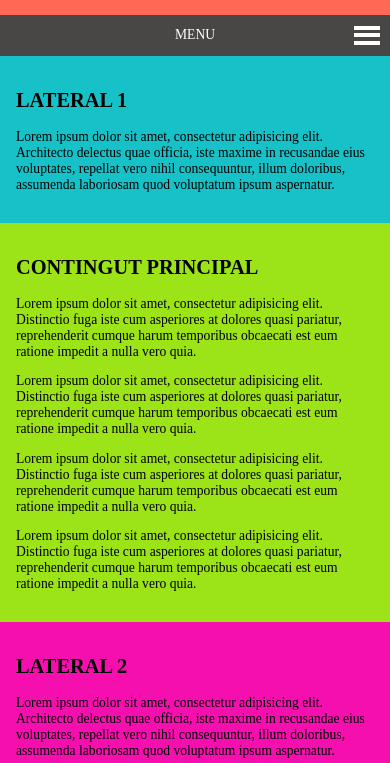
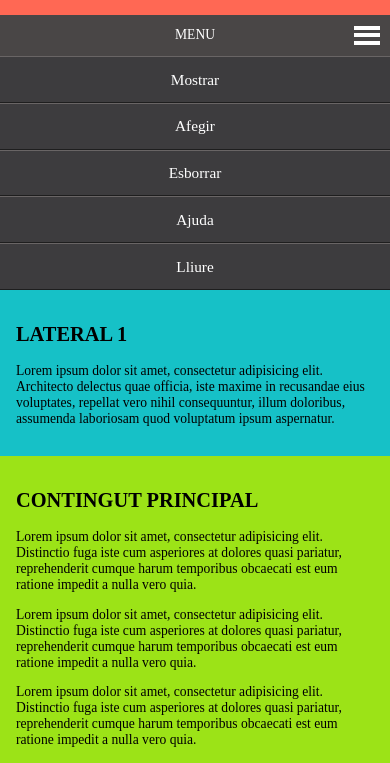
Before and after one commit to sebastianet/llista_compra, a website: page statics/index.html in a window 390 px wide. Both pictures are taken after a click on the link "MENU". Shown: the part 52-815 px from the top of the page. Drawn offline with Linux system fonts and the light colour scheme.

Commit message:
Afegir el ficher js/menuresponsive que es el responsable de desplegar el menu amb un terminal mobil

```diff
--- a/statics/index.html
+++ b/statics/index.html
@@ -72,11 +72,9 @@
 
 	</div>
 
-<!--
-<script src="./js/jquery-2.1.1.min.js"></script>
-<script src="./js/menuresponsive.js"></script>
--->
+
     <script src="./js/jquery-3.0.0.js"></script>
+    <script src="./js/menuresponsive.js"></script>
 
 
 </body>
--- /dev/null
+++ b/statics/js/menuresponsive.js
@@ -0,0 +1,19 @@
+//g
+
+$(function(){
+	var boton = $('#menumovil');
+	menu =     $('nav ul');
+	menuHeight=menu.height();
+
+	$(boton).on('click', function(e){
+		e.preventDefault();
+		menu.slideToggle();
+	});
+	$(window).resize(function(){
+
+		var w=$(window).width();
+		if(w > 320 && menu.is(':hidden')){
+			menu.removeAttr('style');
+		}
+	});
+});
```
